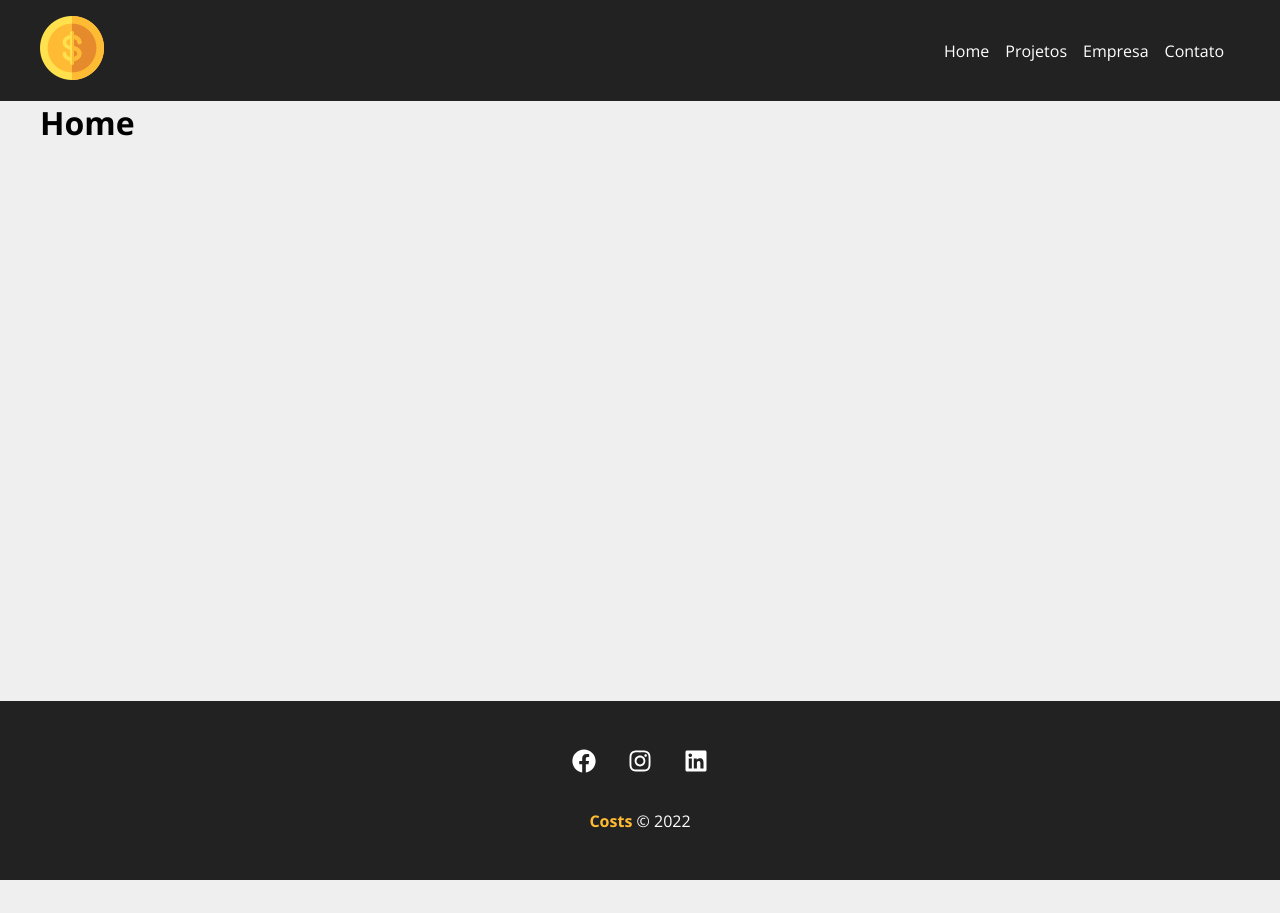
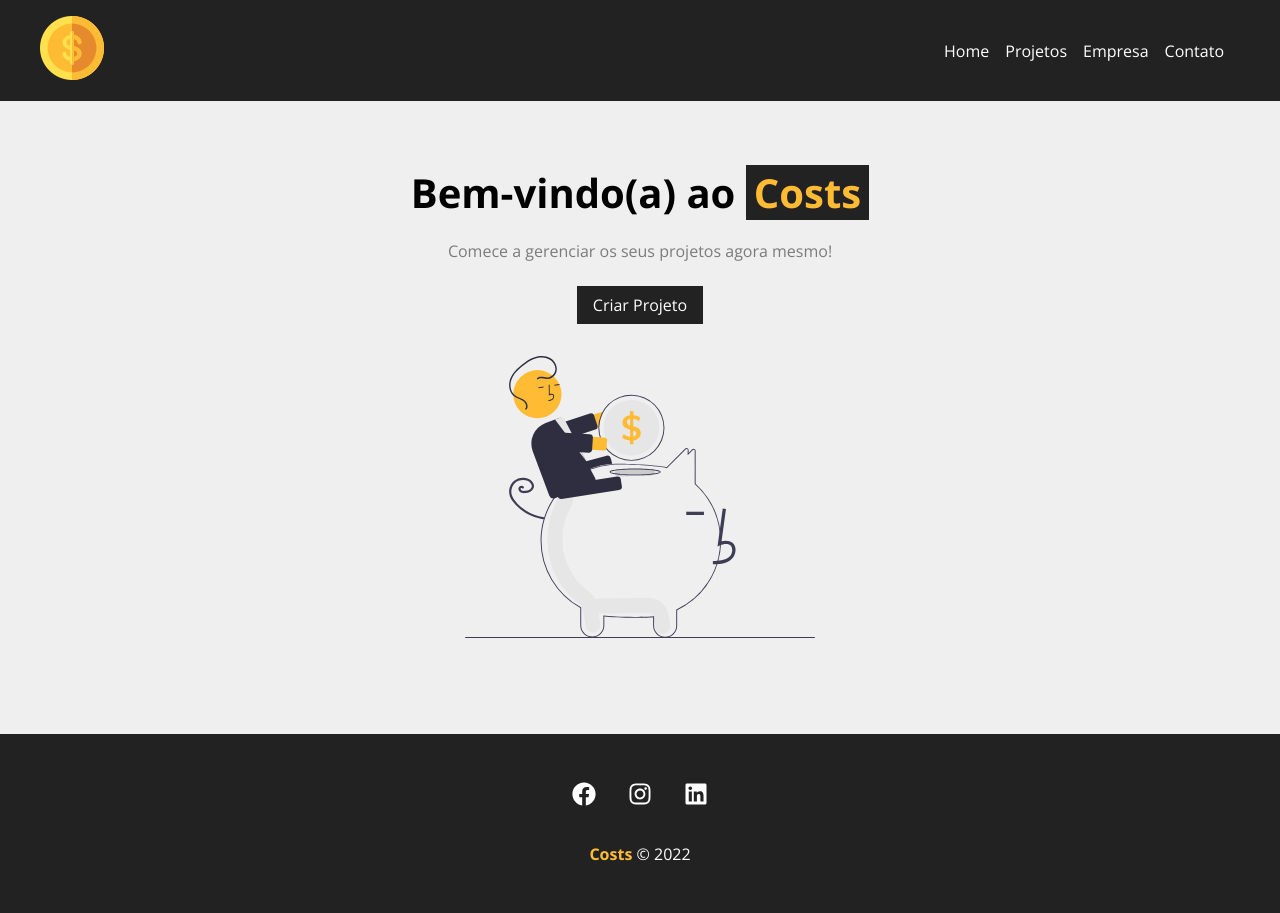
Before and after one commit to Wesley-Nilton/costsapp, a React (Vite) app: page / in a window 1280 px wide. Before the commit the page ends 880 px from the top, so only its background shows below. Built offline with nearby package versions, Linux system fonts and the light colour scheme.

Commit message:
Create home page

```diff
--- a/src/App.jsx
+++ b/src/App.jsx
@@ -1,5 +1,5 @@
 import {BrowserRouter as Router, Routes, Route, Link} from 'react-router-dom';
-import Home from './pages/Home';
+import Home from './pages/Home/Home';
 import Company from './pages/Company';
 import NewProject from './pages/NewProject';
 import Projects from './pages/Projects';
--- a/src/pages/Home.jsx
+++ /dev/null
@@ -1,7 +0,0 @@
-function Home(){
-    return(
-        <h1>Home</h1>
-    )
-}
-
-export default Home;
--- /dev/null
+++ b/src/pages/Home/Home.css
@@ -0,0 +1,29 @@
+.home-container{
+    display: flex;
+    flex-direction: column;
+    align-items: center;
+    justify-content: center;
+    width: 100%;
+    padding: 4em;
+}
+
+.home-container h1{
+    font-size: 2.5em;
+    margin-bottom: .5em;
+}
+
+.home-container h1 span{
+    color: #ffbb33;
+    padding: 0 .2em;
+    background-color: #222;
+}
+
+.home-container p{
+    color: #7b7b7b;
+    margin-bottom: 1.5em;
+}
+
+.home-container img{
+    width: 350px;
+    margin: 2em 0;
+}
--- /dev/null
+++ b/src/pages/Home/Home.jsx
@@ -0,0 +1,16 @@
+import LinkButton from '../../components/LinkButton/LinkButton';
+import savings from '../../assets/img/savings.svg';
+import './Home.css';
+
+function Home(){
+    return(
+        <section className='home-container'>
+            <h1>Bem-vindo(a) ao <span>Costs</span></h1>
+            <p>Comece a gerenciar os seus projetos agora mesmo!</p>
+            <LinkButton to='/newproject' text='Criar Projeto' />
+            <img src={savings} alt="Imagem que representa o Costs" />
+        </section>
+    )
+}
+
+export default Home;
```
